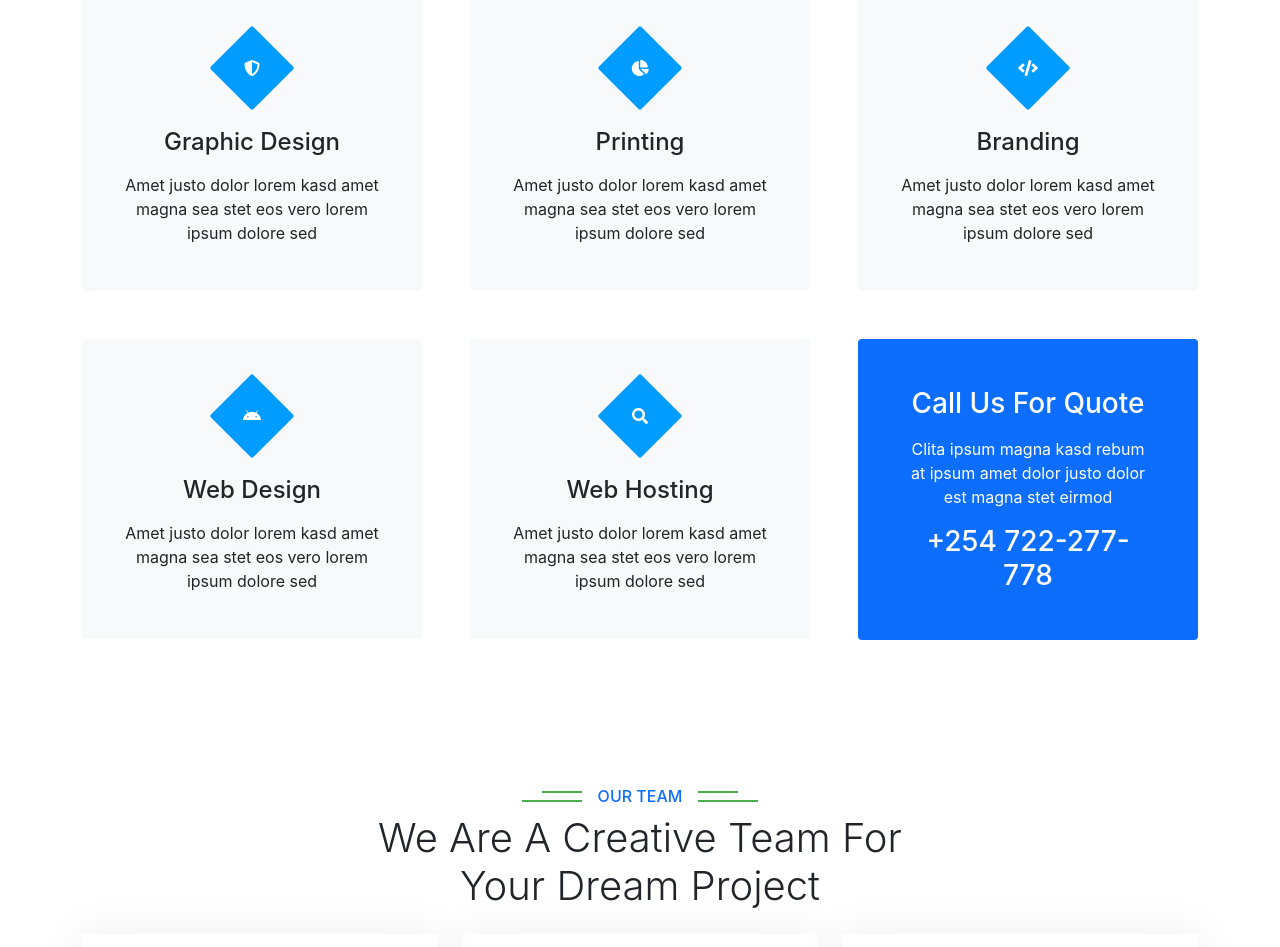
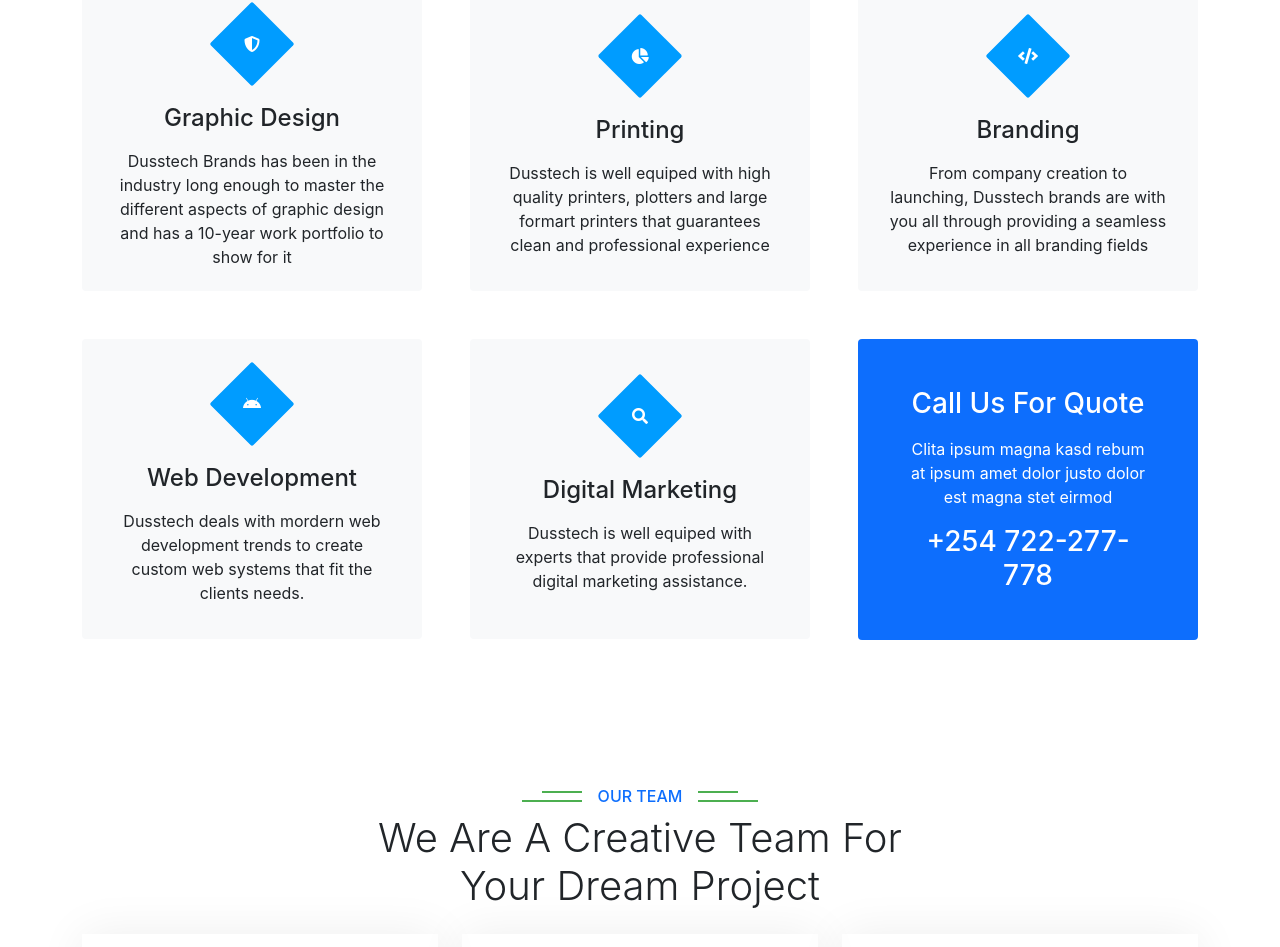
Before and after one commit to vskidevelopers/dusstech, a React (Create React App) app: page / in a window 1280 px wide. Shown: the part 2605-3552 px from the top of the page. Built offline with nearby package versions, Linux system fonts and the light colour scheme; a web font is replaced by a local one.

Commit message:
Updated the placeholder texts

```diff
--- a/src/components/Services.js
+++ b/src/components/Services.js
@@ -32,7 +32,7 @@
                         <i className="fa fa-shield-alt text-white"></i>
                     </div>
                     <h4 className="mb-3">Graphic Design</h4>
-                    <p className="m-0">Amet justo dolor lorem kasd amet magna sea stet eos vero lorem ipsum dolore sed</p>
+                    <p className="m-0">Dusstech Brands has been in the industry long enough to master the different aspects of graphic design and has a 10-year work portfolio to show for it</p>
                     <Link
                         className="btn btn-lg btn-success rounded"to="/" onClick={notAvailable}>
                         <i className="bi bi-arrow-right"></i>
@@ -49,7 +49,7 @@
                         <i className="fa fa-chart-pie text-white"></i>
                     </div>
                     <h4 className="mb-3">Printing</h4>
-                    <p className="m-0">Amet justo dolor lorem kasd amet magna sea stet eos vero lorem ipsum dolore sed</p>
+                    <p className="m-0">Dusstech is well equiped with high quality printers, plotters and large formart printers that guarantees clean and professional experience  </p>
                     <Link
                         className="btn btn-lg btn-success rounded"to="/" onClick={notAvailable}>
                         <i className="bi bi-arrow-right"></i>
@@ -66,7 +66,7 @@
                         <i className="fa fa-code text-white"></i>
                     </div>
                     <h4 className="mb-3">Branding</h4>
-                    <p className="m-0">Amet justo dolor lorem kasd amet magna sea stet eos vero lorem ipsum dolore sed</p>
+                    <p className="m-0">From company creation to launching, Dusstech brands are with you all through providing a seamless experience in all branding fields</p>
                     <Link
                         className="btn btn-lg btn-success rounded"to="/" onClick={notAvailable}>
                         <i className="bi bi-arrow-right"></i>
@@ -82,8 +82,8 @@
                     <div className="service-icon">
                         <i className="fab fa-android text-white"></i>
                     </div>
-                    <h4 className="mb-3">Web Design</h4>
-                    <p className="m-0">Amet justo dolor lorem kasd amet magna sea stet eos vero lorem ipsum dolore sed</p>
+                    <h4 className="mb-3">Web Development</h4>
+                    <p className="m-0">Dusstech deals with mordern web development trends to create custom web systems that fit the clients needs.</p>
                     <Link
                         className="btn btn-lg btn-success rounded"to="/" onClick={notAvailable}>
                         <i className="bi bi-arrow-right"></i>
@@ -99,8 +99,8 @@
                     <div className="service-icon">
                         <i className="fa fa-search text-white"></i>
                     </div>
-                    <h4 className="mb-3">Web Hosting</h4>
-                    <p className="m-0">Amet justo dolor lorem kasd amet magna sea stet eos vero lorem ipsum dolore sed</p>
+                    <h4 className="mb-3">Digital Marketing</h4>
+                    <p className="m-0">Dusstech is well equiped with experts that provide professional digital marketing assistance.</p>
                     <Link
                         className="btn btn-lg btn-success rounded"to="/" onClick={notAvailable}>
                         <i className="bi bi-arrow-right"></i>
```
